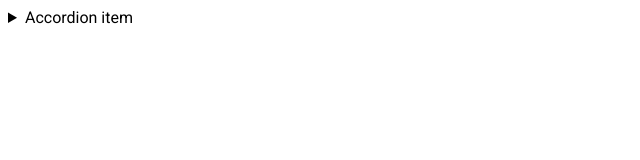
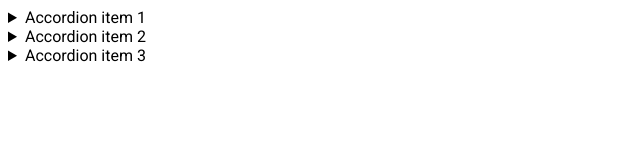
Before and after one commit to js-tasks-ru/htmlcss-20240216_t-klymets, a website: page 03-lection1/02-accordion/index.html in a window 1280 px wide. Shown: the whole page, without its empty margins (0-640 px from the left). Drawn offline with Linux system fonts and the light colour scheme.

Commit message:
add accordion to the solution page.

```diff
--- a/03-lection1/02-accordion/index.html
+++ b/03-lection1/02-accordion/index.html
@@ -6,13 +6,31 @@
         <link rel="stylesheet" href="./accordion.css">
     </head>
     <body>
-        <details>
-            <summary>
-                Accordion item
+    <section class="accordion">
+        <details class="accordion__item">
+            <summary class="accordion__summary">
+                Accordion item 1
             </summary>
-            <p>
-                Hidden content
+            <p class="accordion__content">
+                Amet minim mollit non deserunt ullamco est sit aliqua dolor do amet sint. Velit officia consequat duis enim velit mollit. Exercitation veniam consequat sunt nostrud amet.
             </p>
         </details>
+        <details class="accordion__item">
+            <summary class="accordion__summary">
+                Accordion item 2
+            </summary>
+            <p class="accordion__content">
+                Amet minim mollit non deserunt ullamco est sit aliqua dolor do amet sint. Velit officia consequat duis enim velit mollit. Exercitation veniam consequat sunt nostrud amet.
+            </p>
+        </details>
+        <details class="accordion__item">
+            <summary class="accordion__summary">
+                Accordion item 3
+            </summary>
+            <p class="accordion__content">
+                Amet minim mollit non deserunt ullamco est sit aliqua dolor do amet sint. Velit officia consequat duis enim velit mollit. Exercitation veniam consequat sunt nostrud amet.
+            </p>
+        </details>
+    </section>
     </body>
 </html>
```
